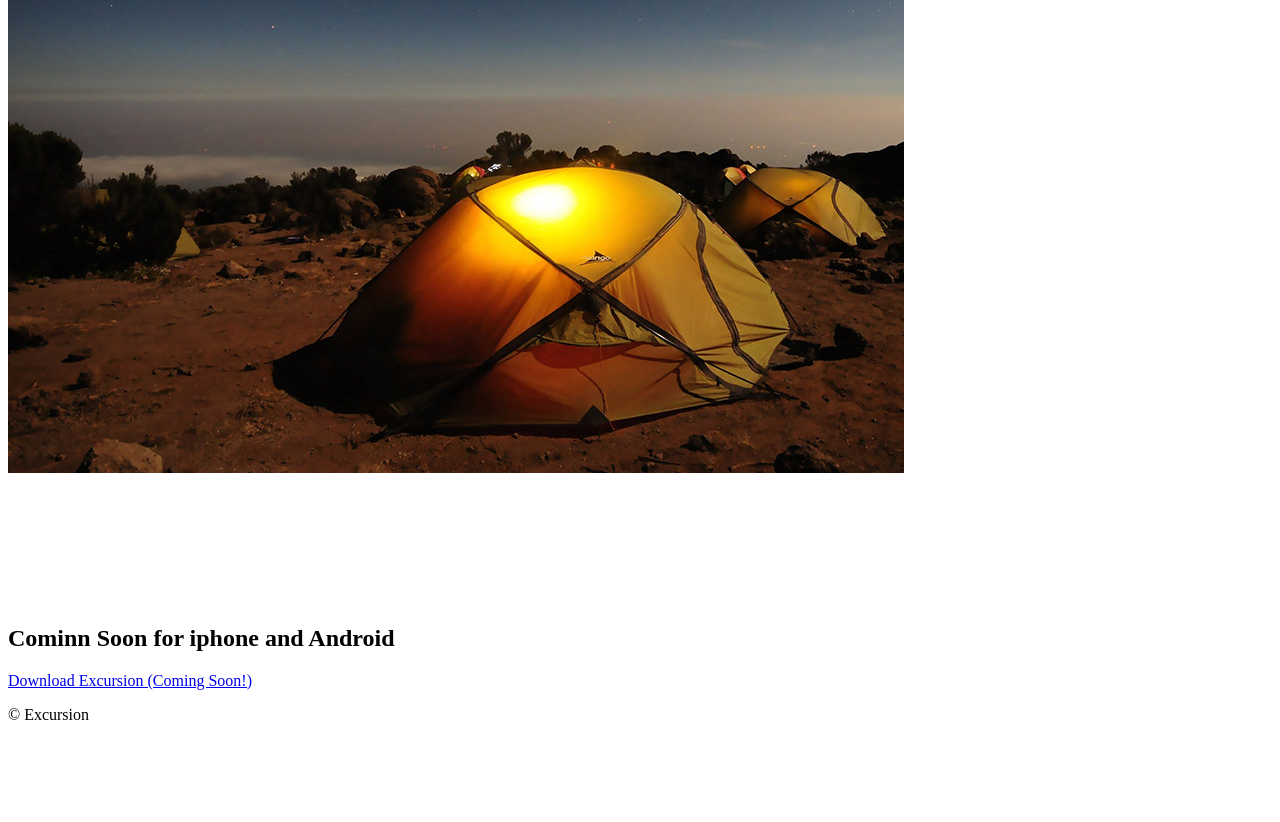
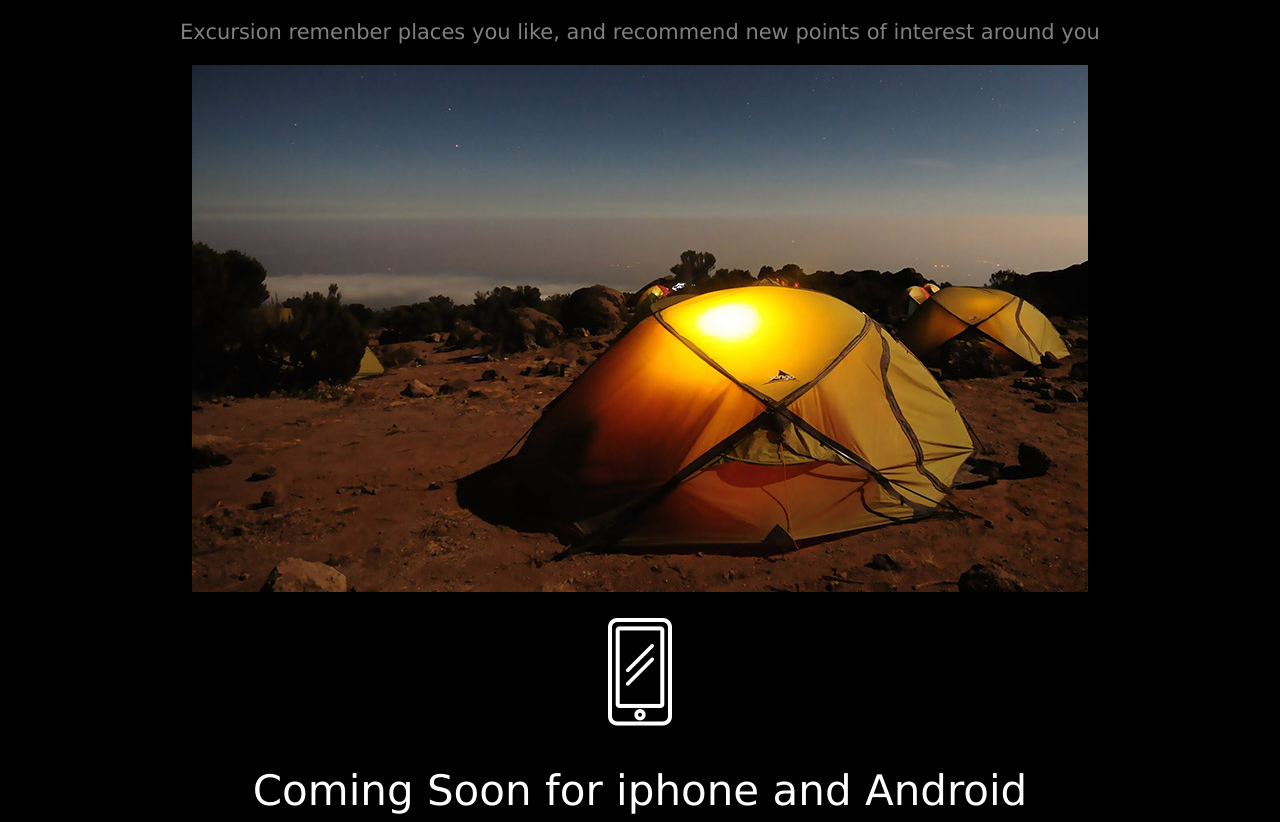
Before and after one commit to pato13/excursion, a plain HTML site: page index.html in a window 1280 px wide. Shown: the part 423-1245 px from the top of the page. Before the commit the page ends 1163 px from the top, so only its background shows below. Drawn offline with Linux system fonts and the light colour scheme.

Commit message:
Job done.

```diff
--- a/index.html
+++ b/index.html
@@ -3,12 +3,12 @@
   <head>
     <meta charset="utf-8">
     <title>Excursion</title>
-    <link href ="resources\css\style.css" type="text/css" rel="stylesheet">
+    <link href ="resources\css\styles.css" type="text/css" rel="stylesheet">
   </head>
   <body>
     <h1>Discover Hidden places in the world around you</h1>
     <p>
-      <a class= "cta" href="#"> Download Excursion (Coming Soon!)</a>
+      <a class="cta" href="#"> Download Excursion (Coming Soon!)</a>
     </P>
     <video autoplay muted loop>
       <source src="resources/videos/excursion.mp4" type="video/mp4">
@@ -21,9 +21,9 @@
       <img src="resources/images/camp.jpg" alt>
     </p>
     <p>
-      <img class="app" src="resources/images/phone.png">
+      <img clas ="app" src="resources/images/phone.png">
     </P>
-    <h2>Cominn Soon for iphone and Android</h2>
+    <h2>Coming Soon for iphone and Android</h2>
     <p>
       <a class="cta" href="#"> Download Excursion (Coming Soon!)</a>
     </P>
--- a/resources/css/styles.css
+++ b/resources/css/styles.css
@@ -1,12 +1,12 @@
 body{
   background-color: black;
   font-family: verdana, sans-serif;
-
+  text-align: center;
+  color: white;
 }
 h1{
   font-size:50px;
   font-weight: normal;
-  text-align: center;
 }
 h2{
   font-size: 42px;
@@ -19,11 +19,11 @@ video{
 p{
   color: gray;
   font-size: 21px;
-  text-align:center;
 }
 .cta{
   color: aquamarine;
   font-size:16px;
+
 }
 .footer{
   text-align:right;
```
